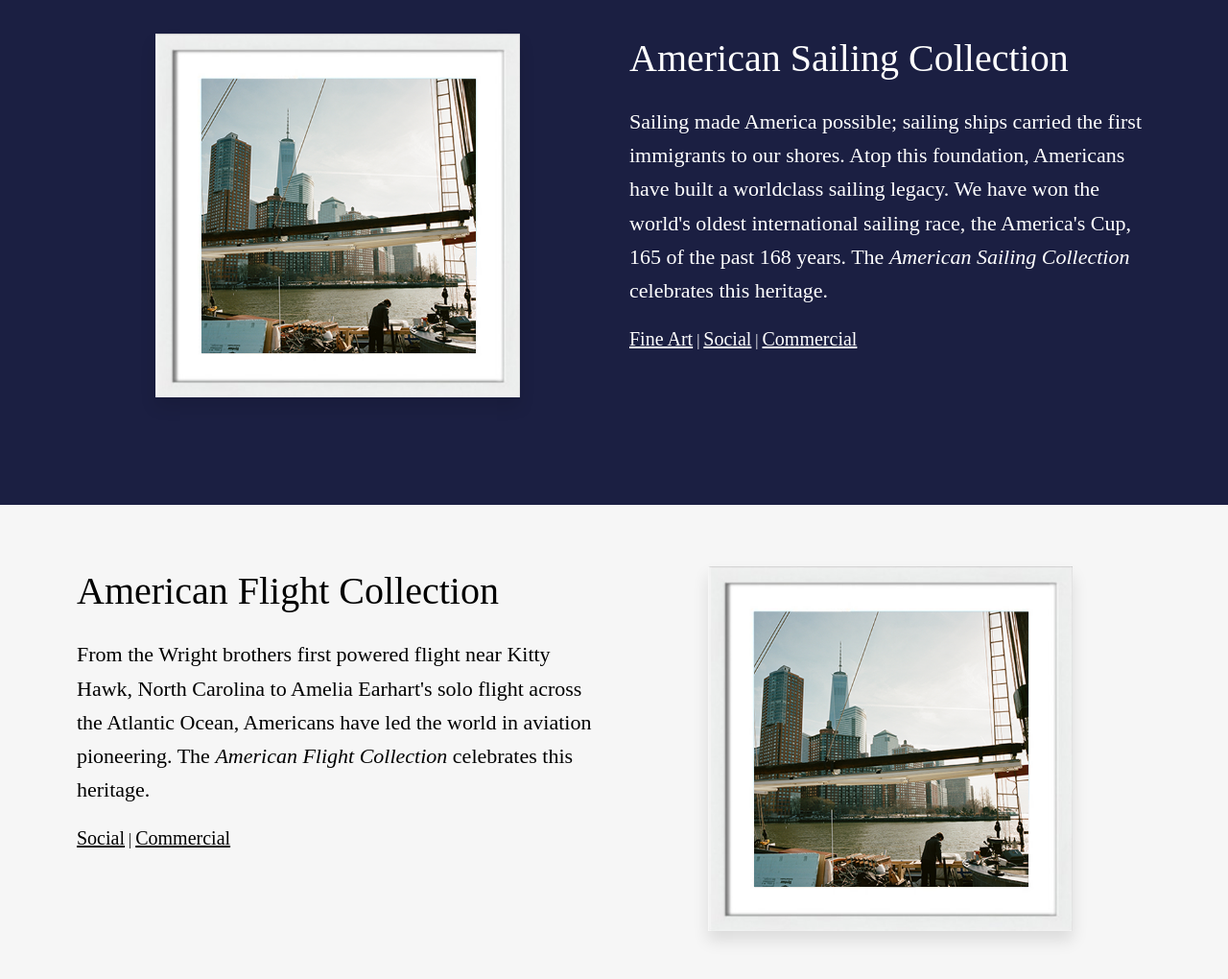
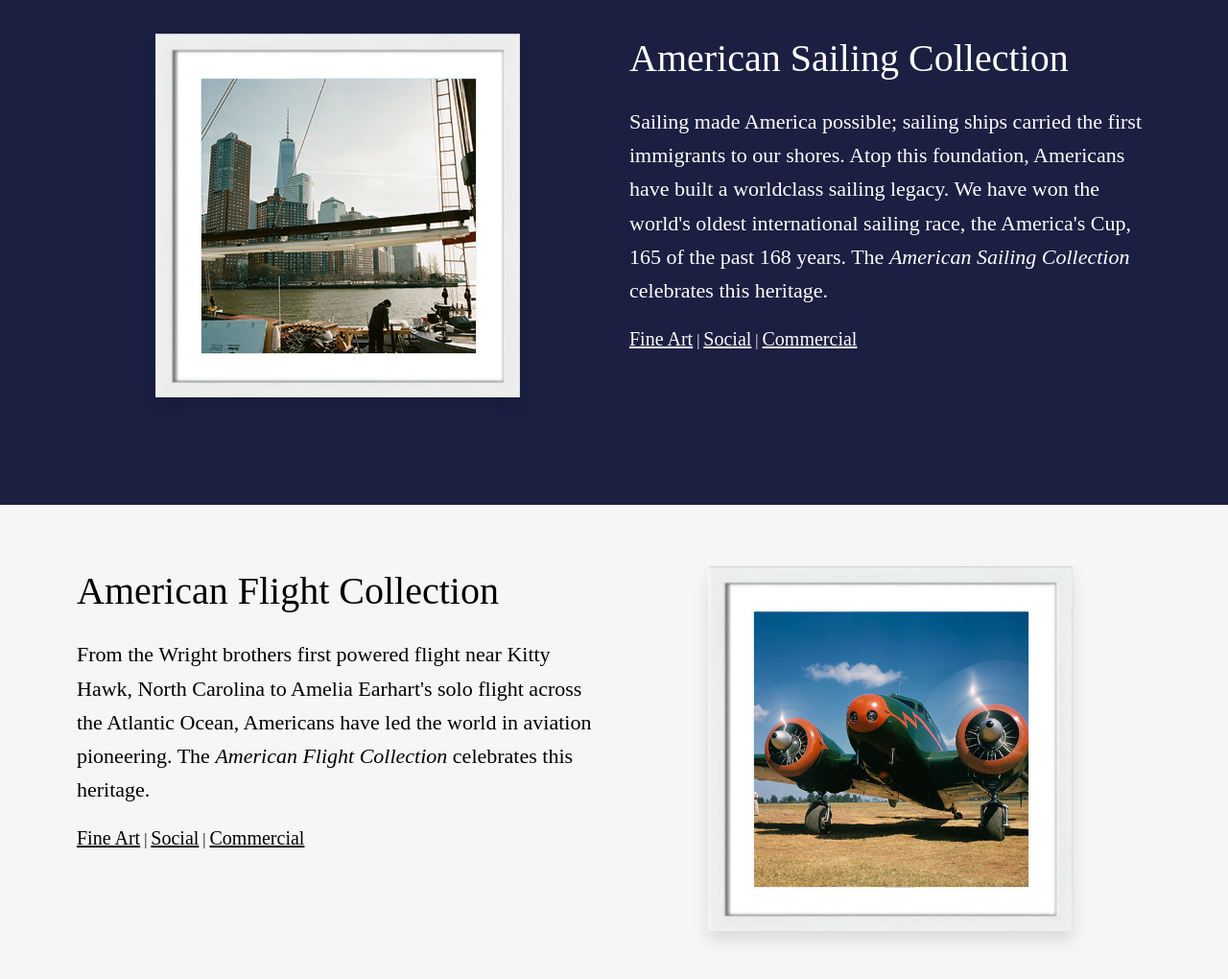
Before and after one commit to peterlenfant/peterlenfant, a plain HTML site: page index.html in a window 1280 px wide. Shown: the part 613-1633 px from the top of the page at 96% size. Drawn offline with Linux system fonts and the light colour scheme.

Commit message:
updates plane image

```diff
--- a/index.html
+++ b/index.html
@@ -92,10 +92,10 @@
 			<div class="feature-description">
 				<h2>American Flight Collection</h2>
 				<p>From the Wright brothers first powered flight near Kitty Hawk, North Carolina to Amelia Earhart's solo flight across the Atlantic Ocean, Americans have led the world in aviation pioneering. The <em>American Flight Collection</em> celebrates this heritage.</p>
-				<a href="#" style="font-size:1.25rem;color:#000;text-decoration:underline;font-weight:100;">Social</a> | <a href="#" style="font-size:1.25rem;color:#000;text-decoration:underline;font-weight:100;">Commercial</a>
+				<a href="#" style="font-size:1.25rem;color:#000;text-decoration:underline;font-weight:100;">Fine Art</a> | <a href="#" style="font-size:1.25rem;color:#000;text-decoration:underline;font-weight:100;">Social</a> | <a href="#" style="font-size:1.25rem;color:#000;text-decoration:underline;font-weight:100;">Commercial</a>
 			</div>
 			<div class="feature-img-wrapper">
-				<img src="frame.png" class="feature-img">
+				<img src="plane.jpg" class="feature-img">
 			</div>
 		</section>
 	</body>
```
Also changed, not shown: plane.jpg (added).
